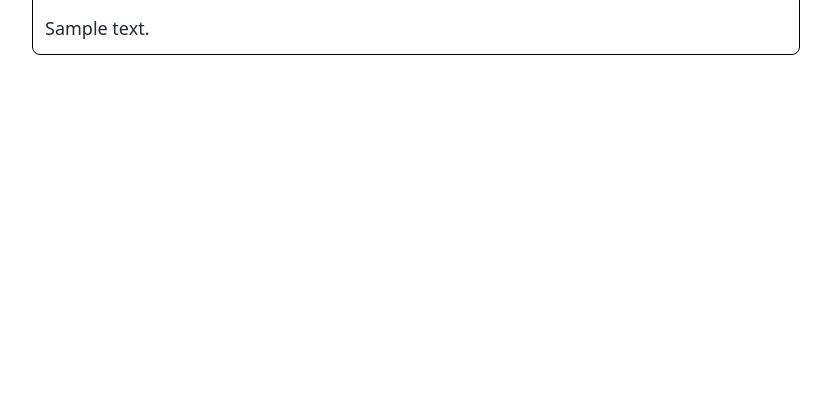
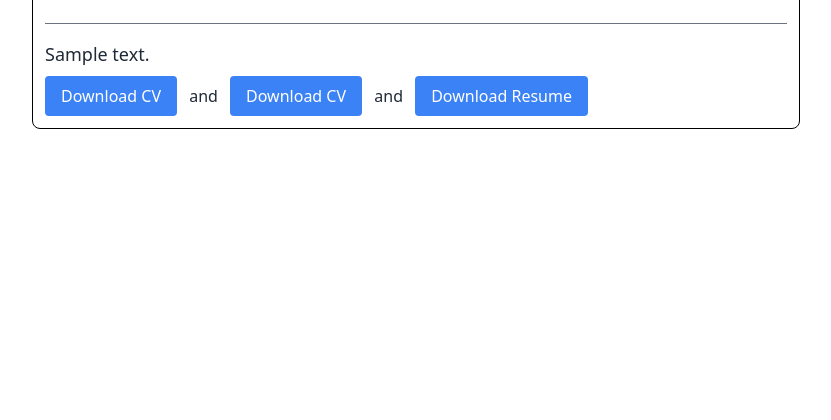
Before and after one commit to ajitstha42/show, a Django app: page /post/ in a window 1280 px wide. Shown: the part 327-747 px from the top of the page, without its empty margins (224-1055 px from the left). Run offline with Django 5.2, Linux system fonts and the light colour scheme; tables that the repository leaves empty hold one stand-in row (values such as "Sample post"); some libraries are stand-ins or nearby versions.

Commit message:
added buttons for cv and resume

```diff
--- a/posts/templates/posts/post_list.html
+++ b/posts/templates/posts/post_list.html
@@ -14,7 +14,7 @@
           <p>{{ post.created_at|date:"Y-m-d" }}</p>
         </div>
       </div>
-      <p class="text-lg mb-3 font-medium">{{ post.title }}</p>
+      <p class="text-lg mb-3 font-medium border-b border-gray-500 my-4">{{ post.title }}</p>
 
       {% if post.media_files.all %}
         <div class="max-w-700 grid grid-cols-2 gap-4 overflow-x-hidden relative">
@@ -34,8 +34,23 @@
       {% endif %}
 
       <div class="mt-3">
+        <div class="border-b border-gray-500 my-4"></div>
         <p class="text-lg">{{ post.description }}</p>
         <p>{{ post.comments.count }}</p>
+      </div>
+
+      <div>
+          {% if post.user.has_cv%}
+            <a href="{{ post.user.cv.url }}" class="bg-blue-500 text-white py-2 px-4 rounded inline-block mt-2">Download CV</a>
+            <span class="mx-2">and</span>
+          {% endif %}
+
+
+          {% if post.user.has_resume%}
+            <a href="{{ post.user.cv.url }}" class="bg-blue-500 text-white py-2 px-4 rounded inline-block mt-2">Download CV</a>
+            <span class="mx-2">and</span>
+           <a href="{{ post.user.resume.url }}" class="bg-blue-500 text-white py-2 px-4 rounded inline-block mt-2">Download Resume</a>
+          {% endif %}
       </div>
     </article>
   {% endfor %}
--- a/posts/urls.py
+++ b/posts/urls.py
@@ -1,14 +1,9 @@
 from django.urls import path
-from .views import PostListView, get_additional_media
+from .views import PostListView
 
 
 app_name = "posts"
 
 urlpatterns = [
     path("", PostListView.as_view(), name="post-list"),
-    path(
-        "get_additional_media/<int:post_id>/",
-        get_additional_media,
-        name="get_additional_media",
-    ),
 ]
--- a/posts/views.py
+++ b/posts/views.py
@@ -1,24 +1,7 @@
-from django.shortcuts import render
 from django.views.generic import ListView
 from .models import Post
-from django.http import JsonResponse
 
 
-def get_additional_media(request, post_id):
-    try:
-        post = Post.objects.get(id=post_id)
-        additional_media_files = [media.media.url for media in post.media_files.all()]
-    except Post.DoesNotExist:
-        additional_media_files = []
-
-    data = {
-        "additionalMediaFiles": additional_media_files,
-    }
-
-    return JsonResponse(data)
-
-
-# Create your views here.
 class PostListView(ListView):
     model = Post
     template_name = "post-list.html"
--- a/users/models.py
+++ b/users/models.py
@@ -28,3 +28,9 @@
 
     def __str__(self):
         return f"{self.username} - {self.get_role_display()}"
+
+    def has_cv(self):
+        return bool(self.cv)
+
+    def has_resume(self):
+        return bool(self.resume)
```
